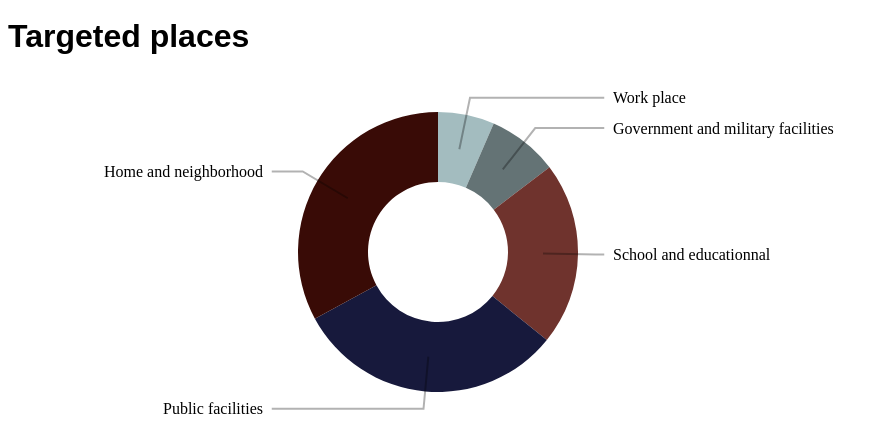
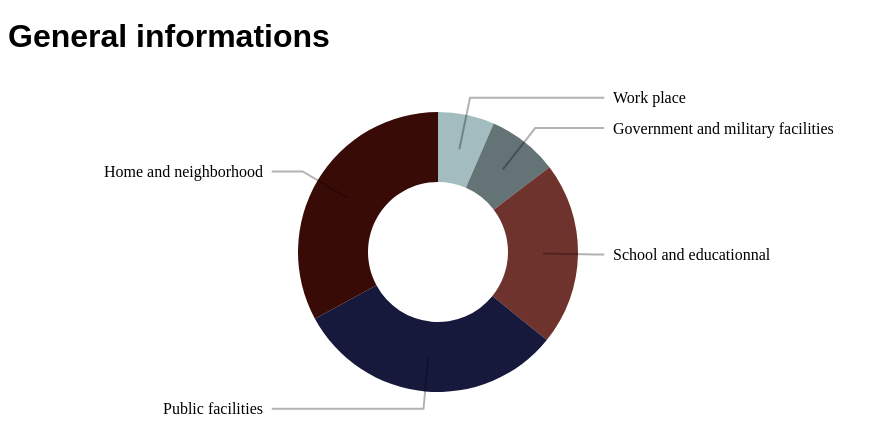
Before and after one commit to NanoClem/D3js-mass_shootings_usa, a website: page public/index.html in a window 1280 px wide. Shown: the part 1103-1534 px from the top of the page, without its empty margins (0-889 px from the left). Drawn offline with nearby package versions, Linux system fonts and the light colour scheme.

```diff
--- a/public/index.html
+++ b/public/index.html
@@ -24,16 +24,20 @@
 		</div>
 
 		<div class="charts">
+			<h1>General informations</h1>
 			<div class="donut_chart">
-				<h1>Targeted places</h1>
 				<svg id="donut"></svg>
 			</div>
+			<!-- <div class="bar_chart">
+				<svg id="age_balance"></svg>
+			</div> -->
 		</div>
 
 		<script type="text/javascript" src="js/utils.js"></script>
 		<script type="text/javascript" src="js/charts/donut/Donut.js"></script>
 		<script type="text/javascript" src="js/charts/map/vis_map.js"></script>
 		<script type="text/javascript" src="js/charts/donut/vis_donut.js"></script>
+		<!-- <script type="text/javascript" src="js/charts/bar/vis_bar.js"></script> -->
 	</body>
 
 </html>
```
